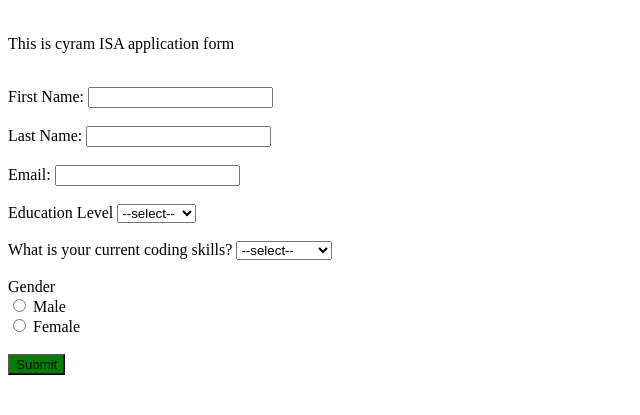
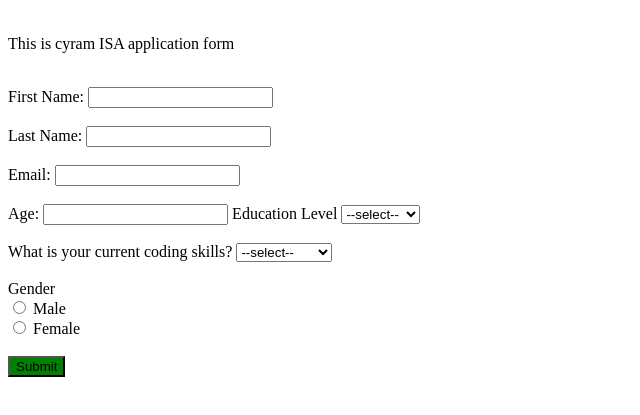
Before and after one commit to ameercyram/registration-page, a plain HTML site: page index.html in a window 1280 px wide. Shown: the part 79-494 px from the top of the page, without its empty margins (0-640 px from the left). Drawn offline with Linux system fonts and the light colour scheme.

Commit message:
i added one more age field under email

```diff
--- a/index.html
+++ b/index.html
@@ -26,6 +26,8 @@
         <input type="text">
         <br>
         <br>
+        <label >Age:</label>
+        <input type="text">
         <label>Education Level</label>
         <select>
         <option>--select--</option>
```
